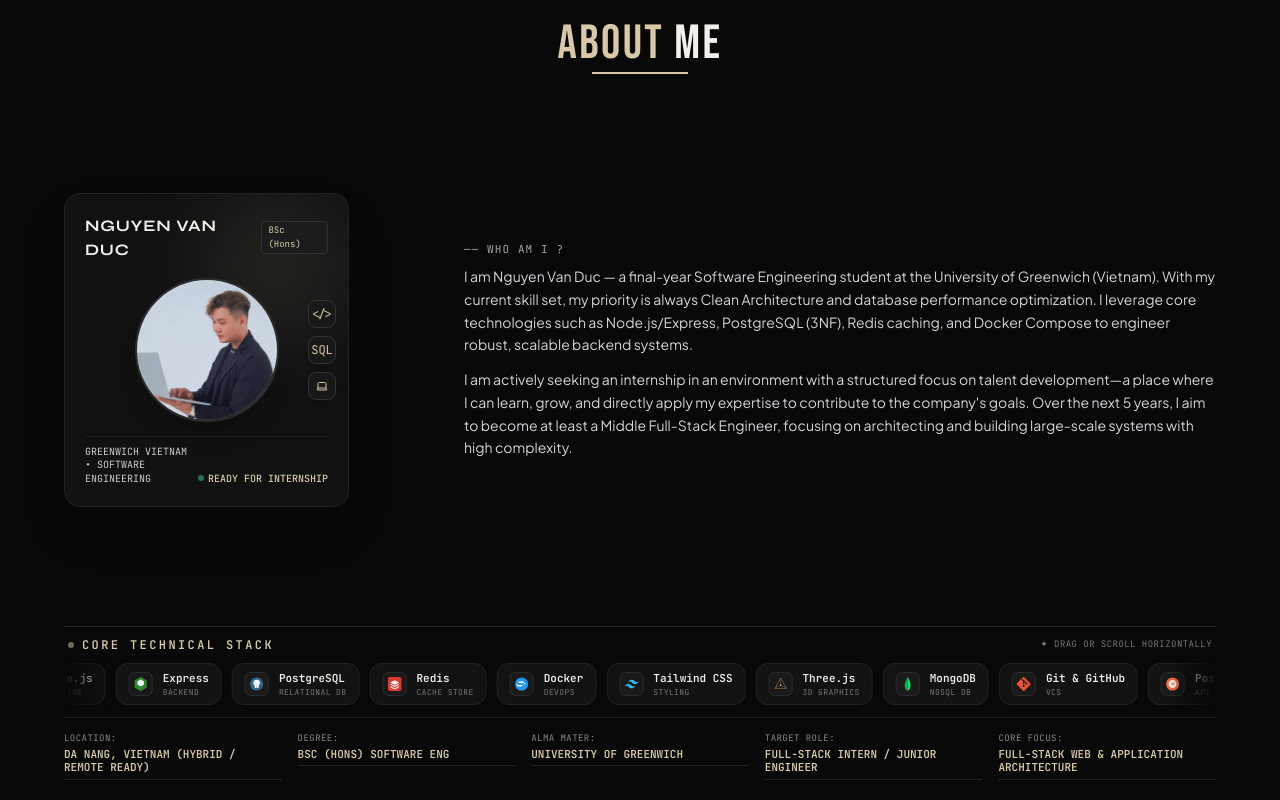
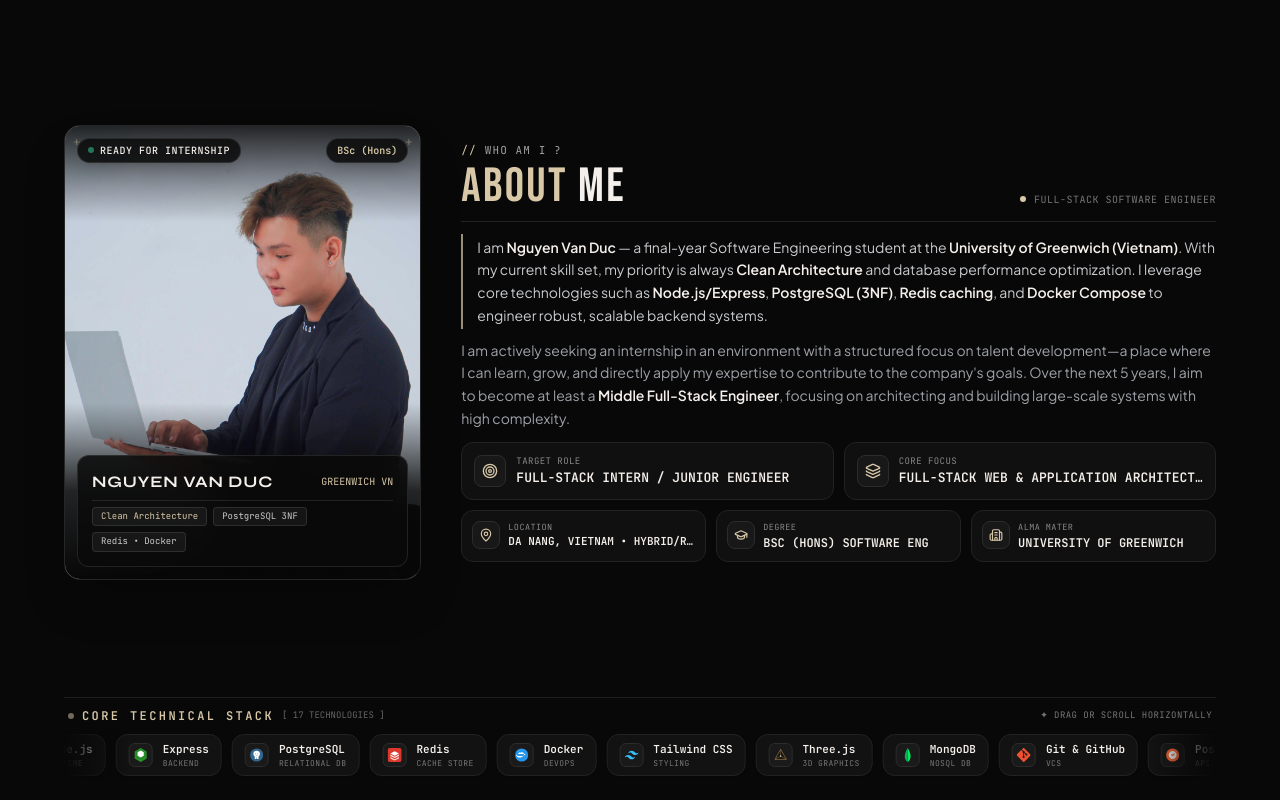
Before and after one commit to DucNgVan/Portfolio_NgVanDuz, a React (Vite) app: page / in a window 1280 px wide. Shown: the part 800-1600 px from the top of the page. Built offline with nearby package versions, Linux system fonts and the light colour scheme.

Commit message:
refactor(about): redesign with bold cinematic portrait showcase and 5-card bento HUD matrix

```diff
--- a/src/components/sections/AboutSection.jsx
+++ b/src/components/sections/AboutSection.jsx
@@ -1,11 +1,11 @@
 import React, { useState } from 'react';
-import { Laptop } from 'lucide-react';
+import { Target, Layers, MapPin, GraduationCap, Building2 } from 'lucide-react';
 import { motion } from 'framer-motion';
 import { personalInfo } from '@/data/portfolioData';
 import profileImg from '@/assets/images/profile.jpg';
 import { useLanguage } from '@/context/LanguageContext';
 import { translations } from '@/data/translations';
-import { ScrollReveal, ScrollStagger, ScrollStaggerItem } from '@/components/ui/ScrollReveal';
+import { ScrollReveal } from '@/components/ui/ScrollReveal';
 import { getTechIcon } from '@/components/ui/TechIcons';
 
 const allTechStack = [
@@ -28,128 +28,238 @@ const allTechStack = [
   { name: 'Java', category: 'Mobile & OOP' },
 ];
 
+const renderFormattedBio = (text) => {
+  if (!text) return null;
+  const keywords = [
+    'Clean Architecture',
+    'PostgreSQL (3NF)',
+    'Redis caching',
+    'Docker Compose',
+    'Node.js/Express',
+    'Middle Full-Stack Engineer',
+    'Nguyễn Văn Đức',
+    'Nguyen Van Duc',
+    'University of Greenwich (Vietnam)',
+    'Đại học Greenwich (Việt Nam)'
+  ];
+  const regex = new RegExp(`(${keywords.map((k) => k.replace(/[.*+?^${}()|[\]\\]/g, '\\$&')).join('|')})`, 'g');
+  const parts = text.split(regex);
+  return parts.map((part, i) =>
+    keywords.includes(part) ? (
+      <strong key={i} className="font-semibold text-[#f4efea] hover:text-[#d8c8a8] transition-colors">
+        {part}
+      </strong>
+    ) : (
+      part
+    )
+  );
+};
+
 const AboutSection = () => {
   const { lang } = useLanguage();
   const t = translations[lang] || translations.en;
-  const [hoveredCard, setHoveredCard] = useState(false);
+  const [isHovered, setIsHovered] = useState(false);
+
+  const metaList = t.about.metadata || [];
+  const metaLocation = metaList.find((m) => m.label.includes('LOCATION') || m.label.includes('ĐỊA ĐIỂM')) || metaList[0];
+  const metaDegree = metaList.find((m) => m.label.includes('DEGREE') || m.label.includes('BẰNG')) || metaList[1];
+  const metaAlmaMater = metaList.find((m) => m.label.includes('ALMA') || m.label.includes('TRƯỜNG')) || metaList[2];
+  const metaTargetRole = metaList.find((m) => m.label.includes('ROLE') || m.label.includes('VỊ TRÍ')) || metaList[3];
+  const metaCoreFocus = metaList.find((m) => m.label.includes('FOCUS') || m.label.includes('CHUYÊN MÔN')) || metaList[4];
 
   return (
     <section
       id="about"
       className="relative min-h-screen lg:h-screen lg:max-h-screen w-full bg-[#080808] text-[#f4efea] flex flex-col justify-between py-8 sm:py-12 lg:py-5 px-6 sm:px-10 lg:px-12 xl:px-16 overflow-hidden select-none"
     >
-      <div className="max-w-7xl mx-auto w-full h-full flex flex-col justify-between">
+      <div className="max-w-7xl mx-auto w-full h-full flex flex-col justify-between my-auto">
 
-        {/* SECTION TITLE: 'ABOUT' in Sand-gold (#d8c8a8), 'ME' in White (#f4efea) */}
-        <div className="text-center shrink-0 mb-2 lg:mb-2.5">
-          <ScrollReveal direction="down">
-            <h2 className="font-bebas text-3xl sm:text-5xl lg:text-4xl xl:text-5xl tracking-wider">
-              <span className="text-[#d8c8a8]">{lang === 'vi' ? 'GIỚI THIỆU ' : 'ABOUT '}</span>
-              <span className="text-[#f4efea]">{lang === 'vi' ? 'BẢN THÂN' : 'ME'}</span>
-            </h2>
-          </ScrollReveal>
+        {/* UPPER MAIN GRID: Portrait Showcase (Left) + Editorial Content & Bento HUD (Right) */}
+        <div className="grid grid-cols-1 lg:grid-cols-12 gap-6 lg:gap-8 xl:gap-10 items-center my-auto">
 
-          <motion.div
-            initial={{ scaleX: 0 }}
-            whileInView={{ scaleX: 1 }}
-            viewport={{ once: true }}
-            transition={{ duration: 0.8, delay: 0.2, ease: [0.16, 1, 0.3, 1] }}
-            className="w-20 lg:w-24 h-[2px] bg-[#d8c8a8] mx-auto mt-1 origin-center"
-          />
-        </div>
-
-        {/* MAIN CONTENT GRID: Portrait Card + Editorial Statement */}
-        <div className="grid grid-cols-1 lg:grid-cols-12 gap-5 lg:gap-8 xl:gap-12 items-center my-auto shrink-0">
-
-          {/* LEFT: Portrait Card with Floating Icon Stack */}
-          <div className="lg:col-span-4 xl:col-span-4 flex justify-center lg:justify-start">
-            <ScrollReveal direction="zoom" delay={0.15} className="w-full max-w-[260px] sm:max-w-[280px] lg:max-w-[260px] xl:max-w-[285px]">
+          {/* LEFT COLUMN: Large Cinematic Portrait Showcase */}
+          <div className="lg:col-span-5 xl:col-span-4 flex justify-center lg:justify-start">
+            <ScrollReveal direction="zoom" delay={0.1} className="w-full max-w-[320px] sm:max-w-[340px] lg:max-w-none">
               <div
-                onMouseEnter={() => setHoveredCard(true)}
-                onMouseLeave={() => setHoveredCard(false)}
-                className="relative w-full rounded-2xl bg-[#111111] border border-[#222222] p-3.5 sm:p-4 lg:p-4 xl:p-5 flex flex-col justify-between overflow-hidden shadow-2xl transition-all duration-500 hover:border-[#d8c8a8]/50 hover:-translate-y-1 group"
+                onMouseEnter={() => setIsHovered(true)}
+                onMouseLeave={() => setIsHovered(false)}
+                className="relative w-full h-[380px] sm:h-[420px] lg:h-[430px] xl:h-[455px] rounded-2xl overflow-hidden bg-[#121212] border border-[#262626] shadow-2xl group transition-all duration-500 hover:border-[#d8c8a8]/60"
               >
-                {/* Subtle background glow */}
-                <div className="absolute top-0 right-0 w-36 h-36 bg-[#d8c8a8]/10 rounded-full blur-2xl pointer-events-none"></div>
-
-                {/* Name Tag on Top of Card */}
-                <div className="relative z-10 flex items-center justify-between mb-2">
-                  <span className="font-syne font-bold text-sm lg:text-base tracking-wider text-[#f4efea] uppercase">
-                    {personalInfo.name}
-                  </span>
-                  <span className="text-[9px] font-mono px-1.5 py-0.5 rounded bg-[#1c1c1c] text-[#d8c8a8] border border-[#333333]">
-                    BSc (Hons)
-                  </span>
-                </div>
-
-                {/* Portrait Graphic */}
-                <div className="relative my-auto flex items-center justify-center py-1 sm:py-2">
-                  <div className="w-28 h-28 sm:w-36 sm:h-36 lg:w-32 lg:h-32 xl:w-36 xl:h-36 rounded-full overflow-hidden bg-[#181818] border-2 border-[#2c2c2c] group-hover:border-[#d8c8a8]/60 flex items-center justify-center shadow-xl transition-all duration-500 relative">
+                {/* Full-Bleed Portrait Photo */}
                 <img
                   src={profileImg}
                   alt={personalInfo.name}
-                      className="w-full h-full object-cover object-[center_18%] group-hover:scale-105 transition-transform duration-500"
+                  className="w-full h-full object-cover object-[center_16%] group-hover:scale-105 transition-transform duration-700 filter brightness-[0.96] contrast-[1.04]"
                   loading="eager"
                 />
-                    <div className="absolute inset-0 rounded-full ring-1 ring-inset ring-white/10 pointer-events-none" />
+
+                {/* Cinematic Vignettes */}
+                <div className="absolute inset-x-0 top-0 h-24 bg-gradient-to-b from-[#080808]/85 via-[#080808]/40 to-transparent pointer-events-none" />
+                <div className="absolute inset-x-0 bottom-0 h-44 bg-gradient-to-t from-[#080808] via-[#080808]/85 to-transparent pointer-events-none" />
+
+                {/* Top Floating Glass Badges */}
+                <div className="absolute top-3 inset-x-3 flex items-center justify-between z-10 pointer-events-none">
+                  <div className="px-2.5 py-1 rounded-full bg-[#0a0a0a]/85 backdrop-blur-md border border-white/10 flex items-center gap-1.5 shadow-lg">
+                    <span className="w-1.5 h-1.5 rounded-full bg-emerald-400 animate-pulse" />
+                    <span className="text-[10px] font-mono tracking-wider text-[#f4efea] font-medium uppercase">
+                      {t.about.badgeAvailable}
+                    </span>
+                  </div>
+                  <div className="px-2.5 py-1 rounded-full bg-[#0a0a0a]/85 backdrop-blur-md border border-white/10 text-[10px] font-mono text-[#d8c8a8] font-bold shadow-lg">
+                    BSc (Hons)
                   </div>
                 </div>
 
-                {/* Floating Mini Icon Stack - Centered on right side */}
-                <div className="absolute right-2.5 sm:right-3 top-1/2 -translate-y-1/2 flex flex-col gap-2 z-20 pointer-events-none">
-                  <motion.div
-                    whileHover={{ scale: 1.15, rotate: 5 }}
-                    className="w-6 h-6 sm:w-7 sm:h-7 rounded-lg bg-[#1a1a1a]/90 backdrop-blur border border-[#333333] flex items-center justify-center text-[#d8c8a8] text-[10px] sm:text-xs font-mono shadow pointer-events-auto"
-                    title="Code"
-                  >
-                    &lt;/&gt;
-                  </motion.div>
-                  <motion.div
-                    whileHover={{ scale: 1.15, rotate: -5 }}
-                    className="w-6 h-6 sm:w-7 sm:h-7 rounded-lg bg-[#1a1a1a]/90 backdrop-blur border border-[#333333] flex items-center justify-center text-[#d8c8a8] text-[10px] sm:text-xs font-mono shadow pointer-events-auto"
-                    title="Architecture"
-                  >
-                    SQL
-                  </motion.div>
-                  <motion.div
-                    whileHover={{ scale: 1.15, rotate: 5 }}
-                    className="w-6 h-6 sm:w-7 sm:h-7 rounded-lg bg-[#1a1a1a]/90 backdrop-blur border border-[#333333] flex items-center justify-center text-[#d8c8a8] text-[10px] sm:text-xs font-mono shadow pointer-events-auto"
-                    title="Full-Stack"
-                  >
-                    <Laptop className="w-3 h-3" />
-                  </motion.div>
+                {/* Bottom Glass Information Overlay */}
+                <div className="absolute bottom-3 inset-x-3 z-10 flex flex-col gap-1.5 p-3 sm:p-3.5 rounded-xl bg-[#0a0a0a]/85 backdrop-blur-md border border-white/10 shadow-2xl pointer-events-none">
+                  <div className="flex items-center justify-between">
+                    <span className="font-syne font-bold text-sm sm:text-base tracking-wider text-[#f4efea] uppercase whitespace-nowrap">
+                      {personalInfo.name}
+                    </span>
+                    <span className="text-[10px] font-mono text-[#d8c8a8] shrink-0">
+                      GREENWICH VN
+                    </span>
+                  </div>
+                  <div className="flex items-center gap-1.5 flex-wrap pt-1.5 border-t border-white/10">
+                    <span className="text-[9px] font-mono px-2 py-0.5 rounded bg-white/5 border border-white/10 text-[#d8c8a8]">
+                      Clean Architecture
+                    </span>
+                    <span className="text-[9px] font-mono px-2 py-0.5 rounded bg-white/5 border border-white/10 text-[#cccccc]">
+                      PostgreSQL 3NF
+                    </span>
+                    <span className="text-[9px] font-mono px-2 py-0.5 rounded bg-white/5 border border-white/10 text-[#cccccc]">
+                      Redis • Docker
+                    </span>
+                  </div>
                 </div>
 
-                {/* Status footer inside card */}
-                <div className="relative z-10 flex flex-col sm:flex-row sm:items-end justify-between gap-1 pt-2 mt-1.5 border-t border-white/5 text-[9px] sm:text-[10px] font-mono text-[#aaaaaa]">
-                  <span className="text-[#cccccc] leading-snug">{t.about.badgeGrad}</span>
-                  <span className="text-[#d8c8a8] flex items-center gap-1 shrink-0 font-medium">
-                    <span className="w-1.5 h-1.5 rounded-full bg-emerald-400 animate-pulse"></span> {t.about.badgeAvailable}
-                  </span>
-                </div>
+                {/* Architectural Corner Crosshairs */}
+                <span className="absolute top-2 left-2 text-[#d8c8a8]/40 font-mono text-xs pointer-events-none">+</span>
+                <span className="absolute top-2 right-2 text-[#d8c8a8]/40 font-mono text-xs pointer-events-none">+</span>
               </div>
             </ScrollReveal>
           </div>
 
-          {/* RIGHT: Editorial Statement & Clear Professional Profile */}
-          <div className="lg:col-span-8 xl:col-span-8 flex flex-col justify-center text-left">
+          {/* RIGHT COLUMN: Section Header + Editorial Bio + 5-Card Bento HUD Matrix */}
+          <div className="lg:col-span-7 xl:col-span-8 flex flex-col justify-center text-left">
 
-            {/* Eyebrow */}
-            <ScrollReveal direction="left" delay={0.1}>
-              <div className="flex items-center gap-2 text-[10px] sm:text-[11px] font-mono text-[#a3a3a3] tracking-widest mb-1.5 lg:mb-2">
-                <span>{t.about.eyebrow}</span>
+            {/* Header: Eyebrow + ABOUT ME Title + Sub-tag */}
+            <ScrollReveal direction="down" delay={0.1}>
+              <div className="flex items-end justify-between border-b border-[#222222] pb-2 sm:pb-2.5 mb-2.5 sm:mb-3">
+                <div>
+                  <div className="flex items-center gap-2 text-[10px] sm:text-[11px] font-mono text-[#a3a3a3] tracking-widest mb-1">
+                    <span className="text-[#d8c8a8]">{'//'}</span>
+                    <span>{t.about.eyebrow.replace(/^[—\s-]+/, '')}</span>
+                  </div>
+                  <h2 className="font-bebas text-3xl sm:text-4xl lg:text-5xl tracking-wider leading-none">
+                    <span className="text-[#d8c8a8]">{lang === 'vi' ? 'GIỚI THIỆU ' : 'ABOUT '}</span>
+                    <span className="text-[#f4efea]">{lang === 'vi' ? 'BẢN THÂN' : 'ME'}</span>
+                  </h2>
+                </div>
+                <div className="hidden sm:flex items-center gap-2 text-[10px] font-mono text-[#777777] uppercase tracking-wider pb-1">
+                  <span className="w-1.5 h-1.5 rounded-full bg-[#d8c8a8]"></span>
+                  <span>FULL-STACK SOFTWARE ENGINEER</span>
+                </div>
               </div>
             </ScrollReveal>
 
-            {/* Editorial Bio Text - Stacked Top & Bottom */}
+            {/* Editorial Bio Text: 2 Paragraphs with Clear Typography */}
             <ScrollReveal direction="up" delay={0.2}>
-              <div className="flex flex-col gap-2.5 lg:gap-3 text-xs sm:text-[13px] lg:text-[13px] xl:text-[14px] text-[#d1d5db] leading-relaxed">
+              <div className="flex flex-col gap-2 sm:gap-2.5 text-xs sm:text-[13px] lg:text-[13.5px] xl:text-[14px] leading-relaxed text-[#c9cbcf] mb-3">
+                <div className="pl-3 sm:pl-3.5 border-l-2 border-[#d8c8a8]/70 py-0.5">
                   <p>
-                  {t.about.bioP1}
+                    {renderFormattedBio(t.about.bioP1)}
                   </p>
-                <p>
-                  {t.about.bioP2}
+                </div>
+                <p className="text-[#9ea2a8]">
+                  {renderFormattedBio(t.about.bioP2)}
                 </p>
+              </div>
+            </ScrollReveal>
+
+            {/* 5-Card Architectural Bento HUD Matrix */}
+            <ScrollReveal direction="up" delay={0.25}>
+              <div className="grid grid-cols-2 lg:grid-cols-6 gap-2 sm:gap-2.5">
+
+                {/* CARD 1: TARGET ROLE (3 cols) */}
+                <div className="col-span-2 sm:col-span-1 lg:col-span-3 p-2.5 sm:p-3 rounded-xl bg-[#111111]/90 border border-[#222222] hover:border-[#d8c8a8]/60 transition-all duration-300 flex items-start gap-2.5 group">
+                  <div className="w-8 h-8 rounded-lg bg-[#181818] border border-[#2c2c2c] flex items-center justify-center shrink-0 text-[#d8c8a8] group-hover:scale-110 transition-transform">
+                    <Target className="w-4 h-4" />
+                  </div>
+                  <div className="flex flex-col min-w-0">
+                    <span className="text-[9px] font-mono tracking-wider text-[#888888] uppercase truncate">
+                      {metaTargetRole?.label || (lang === 'vi' ? 'VỊ TRÍ MONG MUỐN' : 'TARGET ROLE')}
+                    </span>
+                    <span className="text-xs sm:text-[13px] font-bold text-[#f4efea] group-hover:text-[#d8c8a8] font-mono leading-tight mt-0.5 truncate">
+                      {metaTargetRole?.value || 'FULL-STACK INTERN'}
+                    </span>
+                  </div>
+                </div>
+
+                {/* CARD 2: CORE FOCUS (3 cols) */}
+                <div className="col-span-2 sm:col-span-1 lg:col-span-3 p-2.5 sm:p-3 rounded-xl bg-[#111111]/90 border border-[#222222] hover:border-[#d8c8a8]/60 transition-all duration-300 flex items-start gap-2.5 group">
+                  <div className="w-8 h-8 rounded-lg bg-[#181818] border border-[#2c2c2c] flex items-center justify-center shrink-0 text-[#d8c8a8] group-hover:scale-110 transition-transform">
+                    <Layers className="w-4 h-4" />
+                  </div>
+                  <div className="flex flex-col min-w-0">
+                    <span className="text-[9px] font-mono tracking-wider text-[#888888] uppercase truncate">
+                      {metaCoreFocus?.label || (lang === 'vi' ? 'CHUYÊN MÔN CỐT LÕI' : 'CORE FOCUS')}
+                    </span>
+                    <span className="text-xs sm:text-[13px] font-bold text-[#f4efea] group-hover:text-[#d8c8a8] font-mono leading-tight mt-0.5 truncate">
+                      {metaCoreFocus?.value || 'SYSTEM ARCHITECTURE'}
+                    </span>
+                  </div>
+                </div>
+
+                {/* CARD 3: LOCATION (2 cols) */}
+                <div className="col-span-1 lg:col-span-2 p-2 sm:p-2.5 rounded-xl bg-[#111111]/90 border border-[#222222] hover:border-[#d8c8a8]/60 transition-all duration-300 flex items-start gap-2 group">
+                  <div className="w-7 h-7 rounded-lg bg-[#181818] border border-[#2c2c2c] flex items-center justify-center shrink-0 text-[#d8c8a8] group-hover:scale-110 transition-transform">
+                    <MapPin className="w-3.5 h-3.5" />
+                  </div>
+                  <div className="flex flex-col min-w-0">
+                    <span className="text-[8.5px] font-mono tracking-wider text-[#888888] uppercase truncate">
+                      {metaLocation?.label || (lang === 'vi' ? 'ĐỊA ĐIỂM' : 'LOCATION')}
+                    </span>
+                    <span className="text-[10px] sm:text-[11px] font-bold text-[#f4efea] group-hover:text-[#d8c8a8] font-mono leading-tight mt-0.5 truncate" title={metaLocation?.value}>
+                      {metaLocation?.value
+                        ? metaLocation.value
+                            .replace(' (HYBRID / REMOTE READY)', ' • HYBRID/REMOTE')
+                            .replace(' (SẴN SÀNG HYBRID / REMOTE)', ' • HYBRID/REMOTE')
+                        : 'DA NANG, VIETNAM'}
+                    </span>
+                  </div>
+                </div>
+
+                {/* CARD 4: DEGREE (2 cols) */}
+                <div className="col-span-1 lg:col-span-2 p-2 sm:p-2.5 rounded-xl bg-[#111111]/90 border border-[#222222] hover:border-[#d8c8a8]/60 transition-all duration-300 flex items-start gap-2 group">
+                  <div className="w-7 h-7 rounded-lg bg-[#181818] border border-[#2c2c2c] flex items-center justify-center shrink-0 text-[#d8c8a8] group-hover:scale-110 transition-transform">
+                    <GraduationCap className="w-3.5 h-3.5" />
+                  </div>
+                  <div className="flex flex-col min-w-0">
+                    <span className="text-[8.5px] font-mono tracking-wider text-[#888888] uppercase truncate">
+                      {metaDegree?.label || (lang === 'vi' ? 'BẰNG CẤP' : 'DEGREE')}
+                    </span>
+                    <span className="text-[11px] sm:text-xs font-bold text-[#f4efea] group-hover:text-[#d8c8a8] font-mono leading-tight mt-0.5 truncate" title={metaDegree?.value}>
+                      {metaDegree?.value || 'BSC (HONS) SE'}
+                    </span>
+                  </div>
+                </div>
+
+                {/* CARD 5: ALMA MATER (2 cols) */}
+                <div className="col-span-2 lg:col-span-2 p-2 sm:p-2.5 rounded-xl bg-[#111111]/90 border border-[#222222] hover:border-[#d8c8a8]/60 transition-all duration-300 flex items-start gap-2 group">
+                  <div className="w-7 h-7 rounded-lg bg-[#181818] border border-[#2c2c2c] flex items-center justify-center shrink-0 text-[#d8c8a8] group-hover:scale-110 transition-transform">
+                    <Building2 className="w-3.5 h-3.5" />
+                  </div>
+                  <div className="flex flex-col min-w-0">
+                    <span className="text-[8.5px] font-mono tracking-wider text-[#888888] uppercase truncate">
+                      {metaAlmaMater?.label || (lang === 'vi' ? 'TRƯỜNG ĐÀO TẠO' : 'ALMA MATER')}
+                    </span>
+                    <span className="text-[11px] sm:text-xs font-bold text-[#f4efea] group-hover:text-[#d8c8a8] font-mono leading-tight mt-0.5 truncate" title={metaAlmaMater?.value}>
+                      {metaAlmaMater?.value || 'UNIV. OF GREENWICH'}
+                    </span>
+                  </div>
+                </div>
+
               </div>
             </ScrollReveal>
 
@@ -157,22 +267,16 @@ const AboutSection = () => {
 
         </div>
 
-        {/* FULL WIDTH HORIZONTAL DIVIDER */}
-        <motion.div
-          initial={{ scaleX: 0 }}
-          whileInView={{ scaleX: 1 }}
-          viewport={{ once: true }}
-          transition={{ duration: 0.8, delay: 0.1, ease: [0.16, 1, 0.3, 1] }}
-          className="w-full h-px bg-[#262626] my-2 lg:my-2.5 shrink-0 origin-left"
-        />
-
-        {/* 1. INTERACTIVE HORIZONTAL TECH STACK LOGO BAR (PLACED ABOVE LOCATION) */}
-        <div className="shrink-0 mb-1 lg:mb-2">
+        {/* BOTTOM: Full-Width Kinetic Core Technical Stack Marquee */}
+        <div className="shrink-0 mt-2 lg:mt-3 pt-2 lg:pt-2.5 border-t border-[#1e1e1e]">
           <div className="flex items-center justify-between mb-1.5 px-1">
             <div className="flex items-center gap-2">
               <span className="w-1.5 h-1.5 rounded-full bg-[#d8c8a8] animate-pulse"></span>
               <span className="text-[10px] sm:text-xs font-mono tracking-[0.2em] text-[#d8c8a8] uppercase font-bold">
                 {lang === 'vi' ? 'HỆ THỐNG CÔNG NGHỆ CỐT LÕI' : 'CORE TECHNICAL STACK'}
+              </span>
+              <span className="text-[9px] font-mono text-[#666666] hidden md:inline">
+                [ 17 TECHNOLOGIES ]
               </span>
             </div>
             <span className="text-[9px] font-mono text-[#777777] uppercase tracking-wider hidden sm:inline">
@@ -183,8 +287,8 @@ const AboutSection = () => {
           {/* Smooth Horizontal Carousel Track with Native Drag/Scroll and Hover Pause */}
           <div className="relative w-full overflow-hidden group">
             {/* Left and Right Subtle Fade Gradients */}
-            <div className="absolute left-0 top-0 bottom-0 w-8 sm:w-12 bg-gradient-to-r from-[#080808] to-transparent z-10 pointer-events-none" />
-            <div className="absolute right-0 top-0 bottom-0 w-8 sm:w-12 bg-gradient-to-l from-[#080808] to-transparent z-10 pointer-events-none" />
+            <div className="absolute left-0 top-0 bottom-0 w-8 sm:w-16 bg-gradient-to-r from-[#080808] to-transparent z-10 pointer-events-none" />
+            <div className="absolute right-0 top-0 bottom-0 w-8 sm:w-16 bg-gradient-to-l from-[#080808] to-transparent z-10 pointer-events-none" />
 
             <div className="flex gap-2.5 overflow-x-auto no-scrollbar py-1 px-2 cursor-grab active:cursor-grabbing select-none">
               <div className="flex items-center gap-2.5 animate-marquee group-hover:[animation-play-state:paused] shrink-0">
@@ -214,26 +318,6 @@ const AboutSection = () => {
           </div>
         </div>
 
-        {/* 2. FULL WIDTH METADATA SPECIFICATIONS (LOCATION, DEGREE, ETC.) */}
-        <div className="pt-2 lg:pt-2.5 border-t border-[#1e1e1e] shrink-0">
-          <ScrollStagger className="grid grid-cols-2 md:grid-cols-3 lg:grid-cols-5 gap-x-4 gap-y-1.5">
-            {t.about.metadata
-              .filter((item) => !item.label.toUpperCase().includes('TECH'))
-              .map((item, idx) => (
-                <ScrollStaggerItem key={idx} direction="up">
-                  <div className="flex flex-col py-1 border-b border-[#222222] group hover:border-[#d8c8a8]/50 transition-colors">
-                    <span className="text-[9px] font-mono tracking-wider text-[#888888] uppercase shrink-0">
-                      {item.label}:
-                    </span>
-                    <span className="text-[10px] sm:text-[11px] lg:text-[11px] font-bold text-[#d8c8a8] font-mono leading-tight mt-0.5">
-                      {item.value}
-                    </span>
-                  </div>
-                </ScrollStaggerItem>
-              ))}
-          </ScrollStagger>
-        </div>
-
       </div>
     </section>
   );
```
Lines whose indentation alone changed are shown as unchanged.
